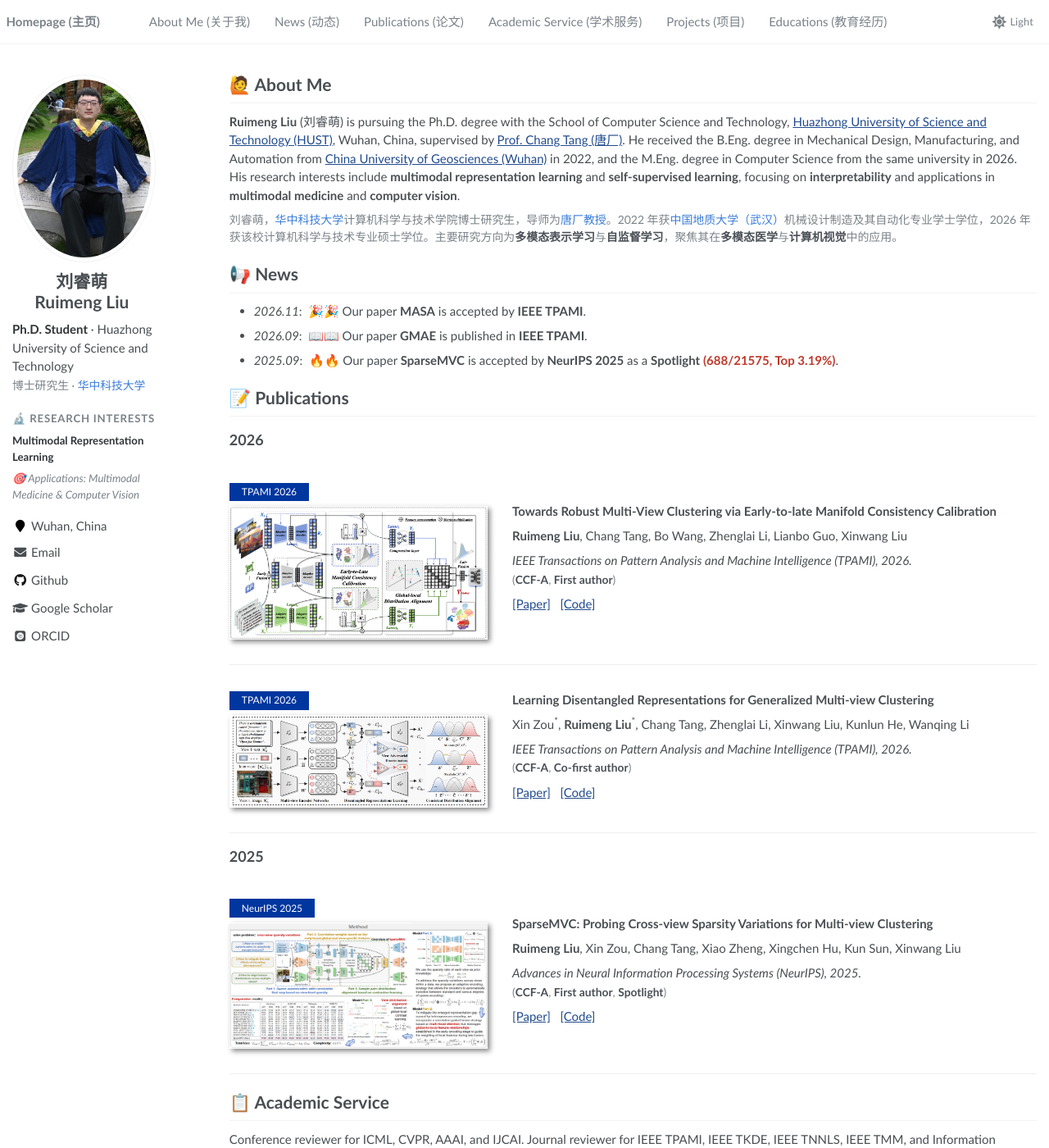
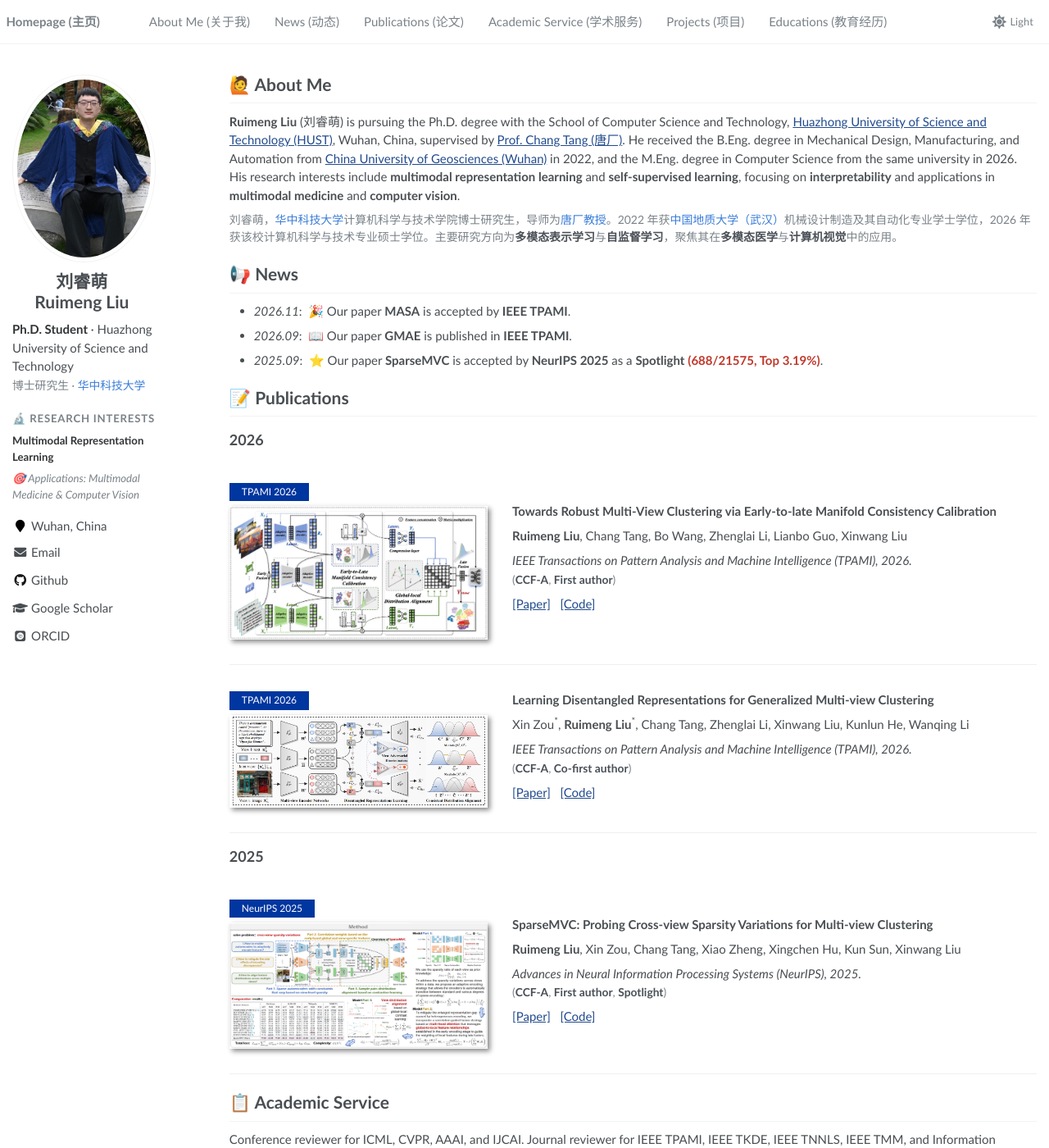
Before and after one commit to cleste-pome/cleste-pome.github.io, a Jekyll site: the page built from _pages/about.md, in a window 1280 px wide and 1400 px high. Shown: the whole window at 82% size. Built offline with Jekyll 4.4.1, drawn with Linux system fonts in a browser that asks for light colours; some web fonts are replaced.

Commit message:
MASA figure sharper and less bright; dark-mode selection; distinct news emoji

```diff
--- a/_includes/head.html
+++ b/_includes/head.html
@@ -12,7 +12,7 @@
 
 <!-- For all browsers -->
 <!-- ?v= 用于破缓存。改了样式后把版本号 +1，否则浏览器会继续用旧的 main.css -->
-<link rel="stylesheet" href="assets/css/main.css?v=18">
+<link rel="stylesheet" href="assets/css/main.css?v=19">
 
 <meta http-equiv="cleartype" content="on">
 <head>
--- a/_pages/about.md
+++ b/_pages/about.md
@@ -20,9 +20,9 @@ redirect_from:
      邮箱 liuruimeng@hust.edu.cn 已加到 _config.yml，侧边栏会显示 -->
 
 # 📢 News
-- *2026.11*: &nbsp;🎉🎉 Our paper **MASA** is accepted by **IEEE TPAMI**.
-- *2026.09*: &nbsp;📖📖 Our paper **GMAE** is published in **IEEE TPAMI**.
-- *2025.09*: &nbsp;🔥🔥 Our paper **SparseMVC** is accepted by **NeurIPS 2025** as a **Spotlight** <span class="pub-highlight">(688/21575, Top 3.19%)</span>.
+- *2026.11*: &nbsp;🎉 Our paper **MASA** is accepted by **IEEE TPAMI**.
+- *2026.09*: &nbsp;📖 Our paper **GMAE** is published in **IEEE TPAMI**.
+- *2025.09*: &nbsp;⭐ Our paper **SparseMVC** is accepted by **NeurIPS 2025** as a **Spotlight** <span class="pub-highlight">(688/21575, Top 3.19%)</span>.
 
 <!-- 顺序：最新在最上面
      News 锚点是 #-news，如果改标题文字记得同步 _data/navigation.yml -->
@@ -33,7 +33,7 @@ redirect_from:
 
 ## 2026
 
-<div class='paper-box'><div class='paper-box-image'><div><div class="badge">TPAMI 2026</div><picture><source srcset='images/papers/masa-framework-2026.avif?v=2' type="image/avif"><img src='images/papers/masa-framework-2026.png?v=2' alt="MASA" width="100%"></picture></div></div>
+<div class='paper-box'><div class='paper-box-image'><div><div class="badge">TPAMI 2026</div><picture><source srcset='images/papers/masa-framework-2026.avif?v=3' type="image/avif"><img src='images/papers/masa-framework-2026.png?v=3' alt="MASA" width="100%"></picture></div></div>
 <div class='paper-box-text' markdown="1">
 
 **Towards Robust Multi-View Clustering via Early-to-late Manifold Consistency Calibration**
--- a/_sass/_dark.scss
+++ b/_sass/_dark.scss
@@ -18,6 +18,10 @@ $dk-link      : #6ea8fe;
 
 html[data-theme="dark"] {
   color-scheme: dark;      // 让滚动条、表单控件也变深
+
+  // 文字选中：模板默认黑底白字，在暗色背景上和背景融为一体
+  ::-moz-selection { color: #fff; background: #3b7dd8; }
+  ::selection      { color: #fff; background: #3b7dd8; }
 
   body {
     background-color: $dk-bg;
```
Also changed, not shown: images/papers/masa-framework-2026.avif, images/papers/masa-framework-2026.png.
